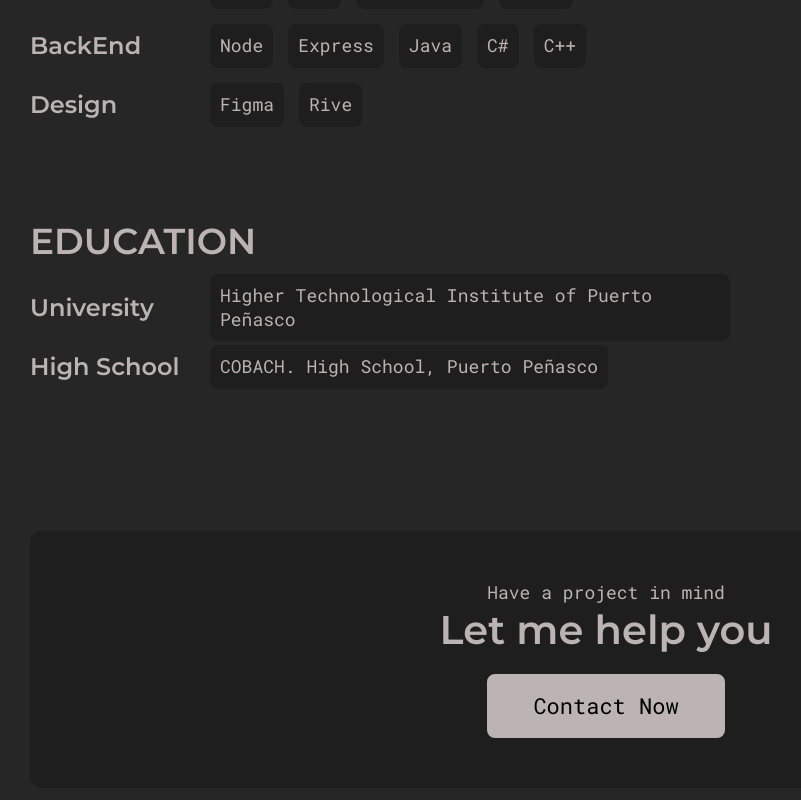
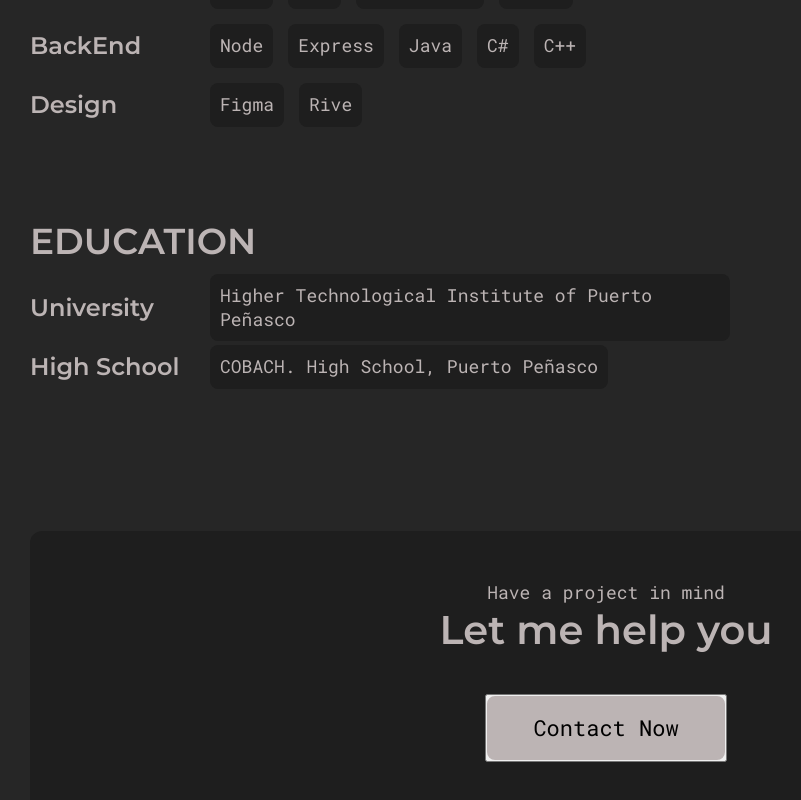
Before and after one commit to Diegocorp/Diegocorp.github.io, a React (Create React App) app: page /about in a window 1280 px wide. Shown: the part 1378-2178 px from the top of the page, without its empty margins (34-835 px from the left). Built offline with nearby package versions, Linux system fonts and the light colour scheme.

Commit message:
click on projects, button_a styles and cv integration

```diff
--- a/src/assets/data/projects.js
+++ b/src/assets/data/projects.js
@@ -9,18 +9,21 @@ const projects = [
     name: "MasterNET Website",
     desc: "Website developed to promote the startup MasterNET in France using React.js technology.",
     img: MasterNETImg,
+    link: "https://www.masternet.ga/",
   },
   {
     id: uuidv4(),
     name: "CarfenSoft Website",
     desc: "Website developed to promote the software development company CarfenSoft using React.js technology.",
     img: CarfenSoftImg,
+    link: "https://www.carfensoft.ga/",
   },
   {
     id: uuidv4(),
     name: "Joaquin Jauregui Portfolio",
     desc: "Personal portfolio developed for the lawyer Joaquin Jauregui market for promotion in the american market using React.js technology.",
     img: JoaquinJaureguiImg,
+    link: "https://www.joaquinjauregui.ml/",
   },
 ];
 
--- a/src/components/Button/ButtonElements.js
+++ b/src/components/Button/ButtonElements.js
@@ -1,16 +1,16 @@
-import styled from 'styled-components';
+import styled from "styled-components";
 
-export const ButtonStyle = styled.div`
+export const ButtonStyle = styled.button`
   margin-top: 2rem;
   .button {
     font-size: 2.2rem;
     background-color: ${(props) =>
-      props.outline ? 'transperant' : 'var(--gray-1)'};
+      props.outline ? "transperant" : "var(--gray-1)"};
     padding: 0.7em 2em;
     border: 2px solid var(--gray-1);
     border-radius: 8px;
     display: inline-block;
-    color: ${(props) => (props.outline ? 'var(--gary-1)' : 'black')};
+    color: ${(props) => (props.outline ? "var(--gary-1)" : "black")};
   }
   @media only screen and (max-width: 768px) {
     .button {
--- a/src/components/ProjectItem/index.js
+++ b/src/components/ProjectItem/index.js
@@ -1,18 +1,18 @@
-import React from 'react';
-import { Link } from 'react-router-dom';
+import React from "react";
+import { Link } from "react-router-dom";
 
-import ProjectImg from '../../assets/images/projectImg.png';
-import { ProjectItemStyles } from './ProjectItemElements'
-
+import ProjectImg from "../../assets/images/projectImg.png";
+import { ProjectItemStyles } from "./ProjectItemElements";
 
 export default function ProjectItem({
   img = ProjectImg,
-  title = 'Project Name',
-  desc = 'Lorem Ipsum is simply dummy text of the printing and typesetting industry.',
+  title = "Project Name",
+  desc = "Lorem Ipsum is simply dummy text of the printing and typesetting industry.",
+  link = "some link",
 }) {
   return (
-    <ProjectItemStyles>
-      <Link to="/projects" className="projectItem__img">
+    <ProjectItemStyles onClick={() => window.open(link)}>
+      <Link className="projectItem__img">
         <img src={img} alt="project img" />
       </Link>
       <div className="projectItem__info">
--- a/src/components/ProjectSection/index.js
+++ b/src/components/ProjectSection/index.js
@@ -42,6 +42,7 @@ export default function ProjectsSection() {
                   title={project.name}
                   img={project.img}
                   desc={project.desc}
+                  link={project.link}
                 />
               </SwiperSlide>
             ))}
--- a/src/pages/About/AboutElements.js
+++ b/src/pages/About/AboutElements.js
@@ -49,6 +49,16 @@ export const AboutPageStyles = styled.div`
     font-size: 3.6rem;
     text-transform: uppercase;
   }
+  .button_a {
+    font-size: 2.2rem;
+    background-color: ${(props) =>
+      props.outline ? "transperant" : "var(--gray-1)"};
+    padding: 0.7em 2em;
+    border: 2px solid var(--gray-1);
+    border-radius: 8px;
+    display: inline-block;
+    color: ${(props) => (props.outline ? "var(--gary-1)" : "black")};
+  }
   @media only screen and (max-width: 768px) {
     padding: 10rem 0;
     .top-section {
@@ -70,5 +80,8 @@ export const AboutPageStyles = styled.div`
         width: 100%;
       }
     }
+    .button_a {
+      font-size: 1.8rem;
+    }
   }
 `;
--- a/src/pages/About/index.js
+++ b/src/pages/About/index.js
@@ -35,7 +35,14 @@ export default function About() {
                   face the new challenges that we face in the future.
                 </PText>
               </div>
-              <Button btnText="Download CV" btnLink="#" />
+              <a
+                className="button_a"
+                href="https://drive.google.com/file/d/19gBdoYn5WmI_4CG5vybAuwQosB_iEZGq/view?usp=sharing"
+                target="_blank"
+                rel="noreferrer"
+              >
+                Download CV
+              </a>
             </div>
             <div className="right">
               <img src={AboutImg} alt="me" />
--- a/src/pages/Projects/index.js
+++ b/src/pages/Projects/index.js
@@ -29,7 +29,7 @@ export default function Projects() {
         <div className="container">
           <SectionTitle
             heading="Projects"
-            subheading="some of my recent works"
+            subheading="some of my favorite works"
           />
           <div className="projects__searchBar">
             <form>
@@ -49,6 +49,7 @@ export default function Projects() {
                 title={item.name}
                 desc={item.desc}
                 img={item.img}
+                link={item.link}
               />
             ))}
           </div>
```
